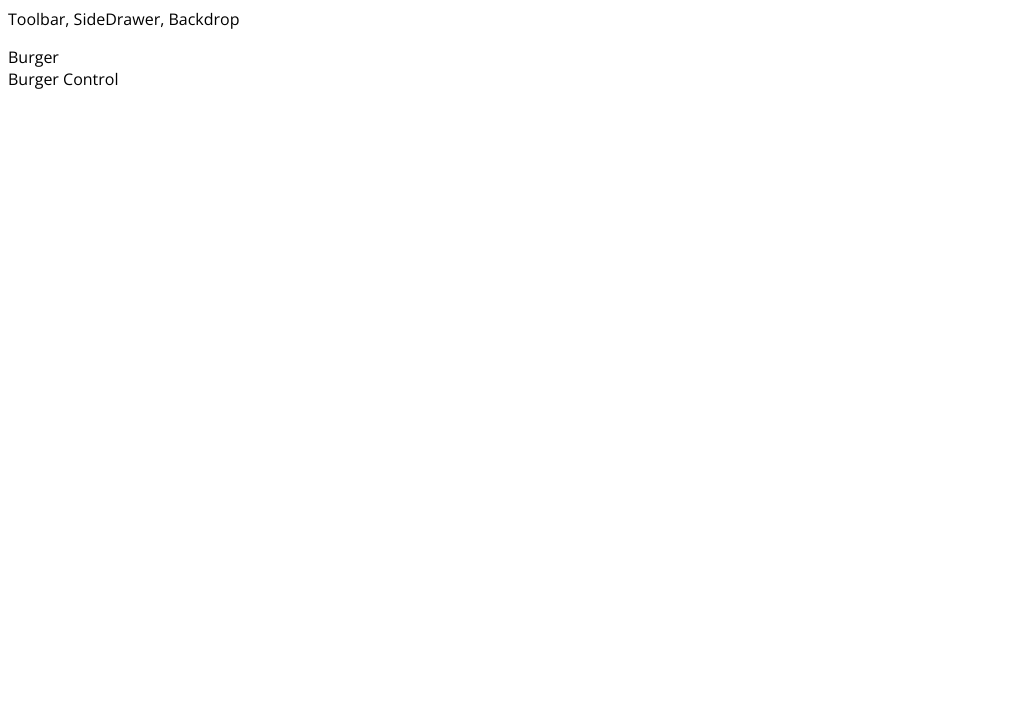
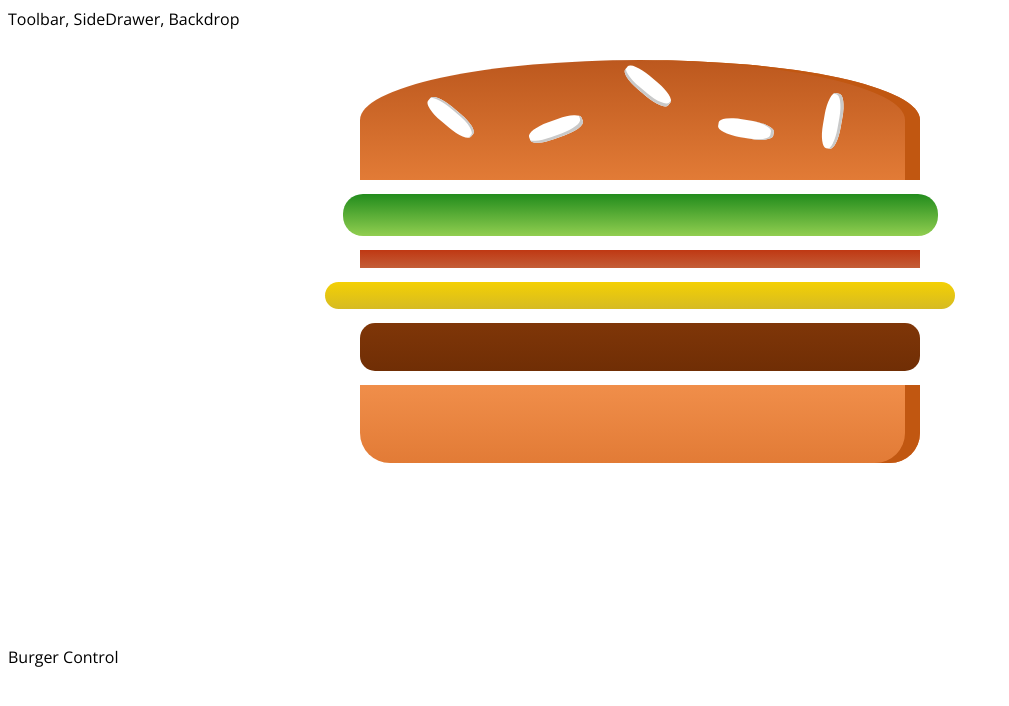
Before and after one commit to ItayTur/Vegan-Burger-Builder, a React (Create React App) app in the folder vegan-burger-builder/: page / in a window 1280 px wide. Shown: the top 706 px of the page, without its empty margins (0-1009 px from the left). Built offline with nearby package versions, Linux system fonts and the light colour scheme.

Commit message:
Building a burger

```diff
--- a/vegan-burger-builder/src/components/Burger/Burger.js
+++ b/vegan-burger-builder/src/components/Burger/Burger.js
@@ -0,0 +1,19 @@
+import React from 'react';
+import classes from './Burger.module.css';
+import BurgerIngredient from '../Burger/BurgerIngredient/BurgerIngredient'
+
+
+const burger = (props) => {
+    const jsxIngredients = Object.keys(props.ingredients)
+                                 .map(ingredientKey=>Array(props[ingredientKey]).map((_,i)=> {return <BurgerIngredient key={ingredientKey+i} type={ingredientKey}/>}))
+    return (
+        <div className={classes.Burger}>
+            <BurgerIngredient type="bread-top"/>
+           { jsxIngredients }
+           <BurgerIngredient type="bread-bottom"/>
+        </div>
+    );
+
+}
+
+export default burger;
--- /dev/null
+++ b/vegan-burger-builder/src/components/Burger/Burger.module.css
@@ -0,0 +1,30 @@
+.Burger {
+    width: 100%;
+    margin: auto;
+    height: 250px;
+    overflow: auto;
+    text-align: center;
+    font-weight: bold;
+    font-size: 1.2rem;
+}
+
+@media (min-width: 500px) and (max-height: 400px) {
+    .Burger {
+        width: 350px;
+        height: 300px;
+    }
+}
+
+@media (min-width: 500px) and (min-height: 401px) {
+    .Burger {
+        width: 450px;
+        height: 400px;
+    }
+}
+
+@media (min-width: 1000px) and (min-height: 700px) {
+    .Burger {
+        width: 700px;
+        height: 600px;
+    }
+}
--- a/vegan-burger-builder/src/components/Burger/BurgerIngredient/BurgerIngredient.js
+++ b/vegan-burger-builder/src/components/Burger/BurgerIngredient/BurgerIngredient.js
@@ -1,44 +1,44 @@
-import React, { Component } from 'react';
-import classes from './BurgerIngredient.module.css';
-import PropTypes from 'prop-types';
+import React, { Component } from "react";
+import classes from "./BurgerIngredient.module.css";
+import PropTypes from "prop-types";
 
 class BurgerIngredient extends Component {
-    render (){
+  render() {
     let ingredient = null;
         switch (this.props.type) {
-
-        case('bread-bottom'):
-            ingredient = <div className={classes.BreadBottom}></div>;
+      case "bread-bottom":
+        ingredient = <div className={classes.BreadBottom} />;
         break;
-        case('bread-top'):
+      case "bread-top":
         ingredient = (
           <div className={classes.BreadTop}>
-                <div className={classes.Seeds1}></div>
-                <div className={classes.Seeds2}></div>
-            </div>);
+            <div className={classes.Seeds1} />
+            <div className={classes.Seeds2} />
+          </div>
+        );
         break;
-        case('beyond-meat'):
-            ingredient = <div className={classes.BeyondMeat}></div>;
+      case "beyond-meat":
+        ingredient = <div className={classes.BeyondMeat} />;
         break;
-        case('soy-cheese'):
-                ingredient = <div className={classes.SoyCheese}></div>;
+      case "soy-cheese":
+        ingredient = <div className={classes.SoyCheese} />;
         break;
-        case('salad'):
-                ingredient = <div className={classes.Salad}></div>;
+      case "salad":
+        ingredient = <div className={classes.Salad} />;
         break;
-        case('veggie-bacon'):
-                ingredient = <div className={classes.VeggieBacon}></div>;
+      case "veggie-bacon":
+        ingredient = <div className={classes.VeggieBacon} />;
         break;
       default:
         ingredient = null;
-
+        break;
+    }
     return ingredient;
-    }
   }
 }
 
 BurgerIngredient.propTypes = {
   type: PropTypes.string.isRequired
-}
+};
 
 export default BurgerIngredient;
--- a/vegan-burger-builder/src/containers/BurgerBuilder/BurgerBuilder.js
+++ b/vegan-burger-builder/src/containers/BurgerBuilder/BurgerBuilder.js
@@ -1,12 +1,22 @@
 import React, { Component } from 'react';
+import Burger from '../../components/Burger/Burger';
 
 class BurgerBuilder extends Component {
 
+    state = {
+        ingredients: {
+        salad: 1,
+        "veggie-bacon": 1,
+        "soy-cheese": 2,
+        "beyond-meat": 2
+        }
+
+    }
 
     render() {
         return (
             <>
-                <div>Burger</div>
+                <Burger ingredients={this.state.ingredients}/>
                 <div>Burger Control</div>
             </>
         );
```
Also changed, not shown: 1 other file (tests, documents, lock files or other folders). Lines whose indentation alone changed are shown as unchanged.
